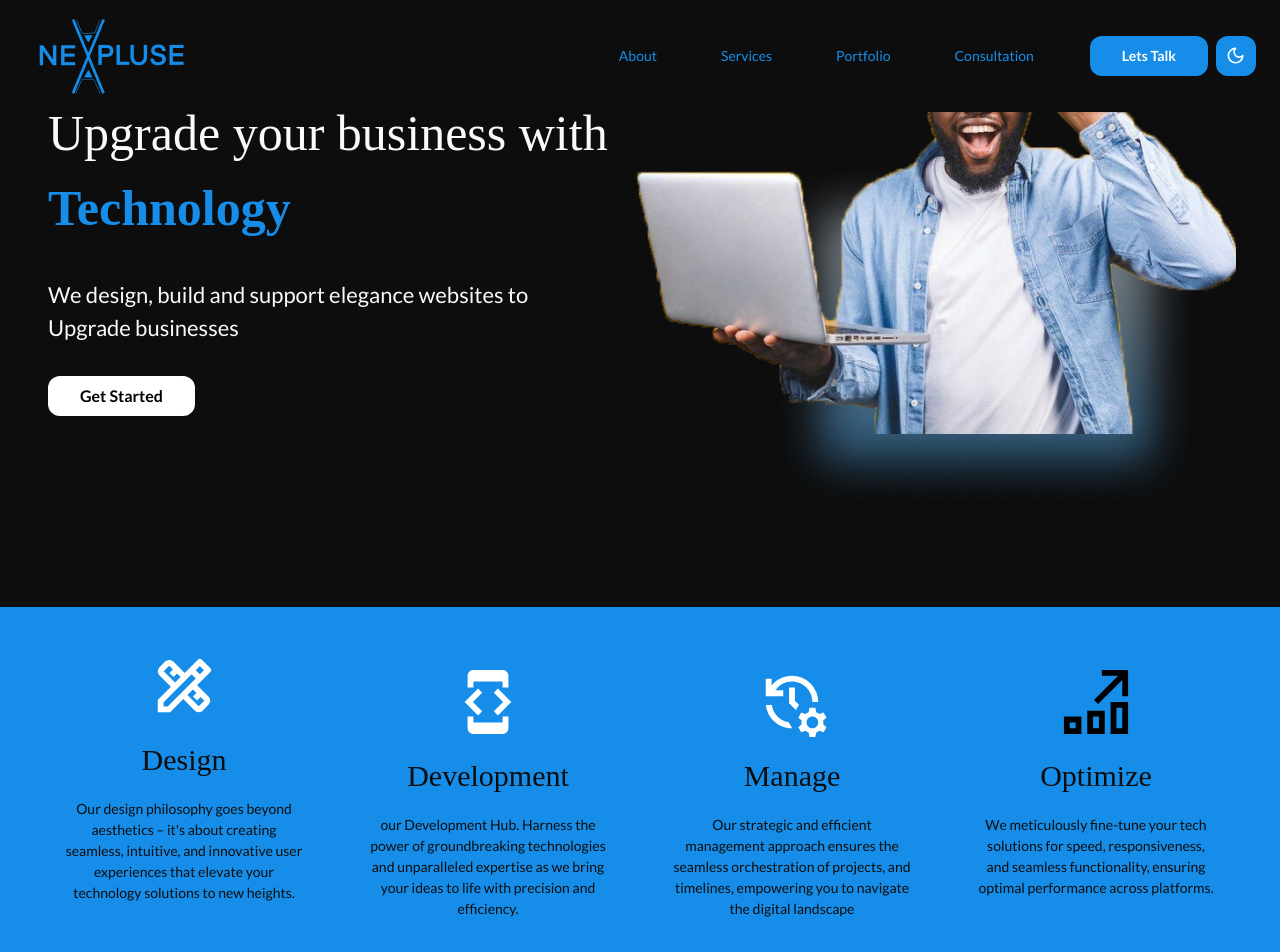
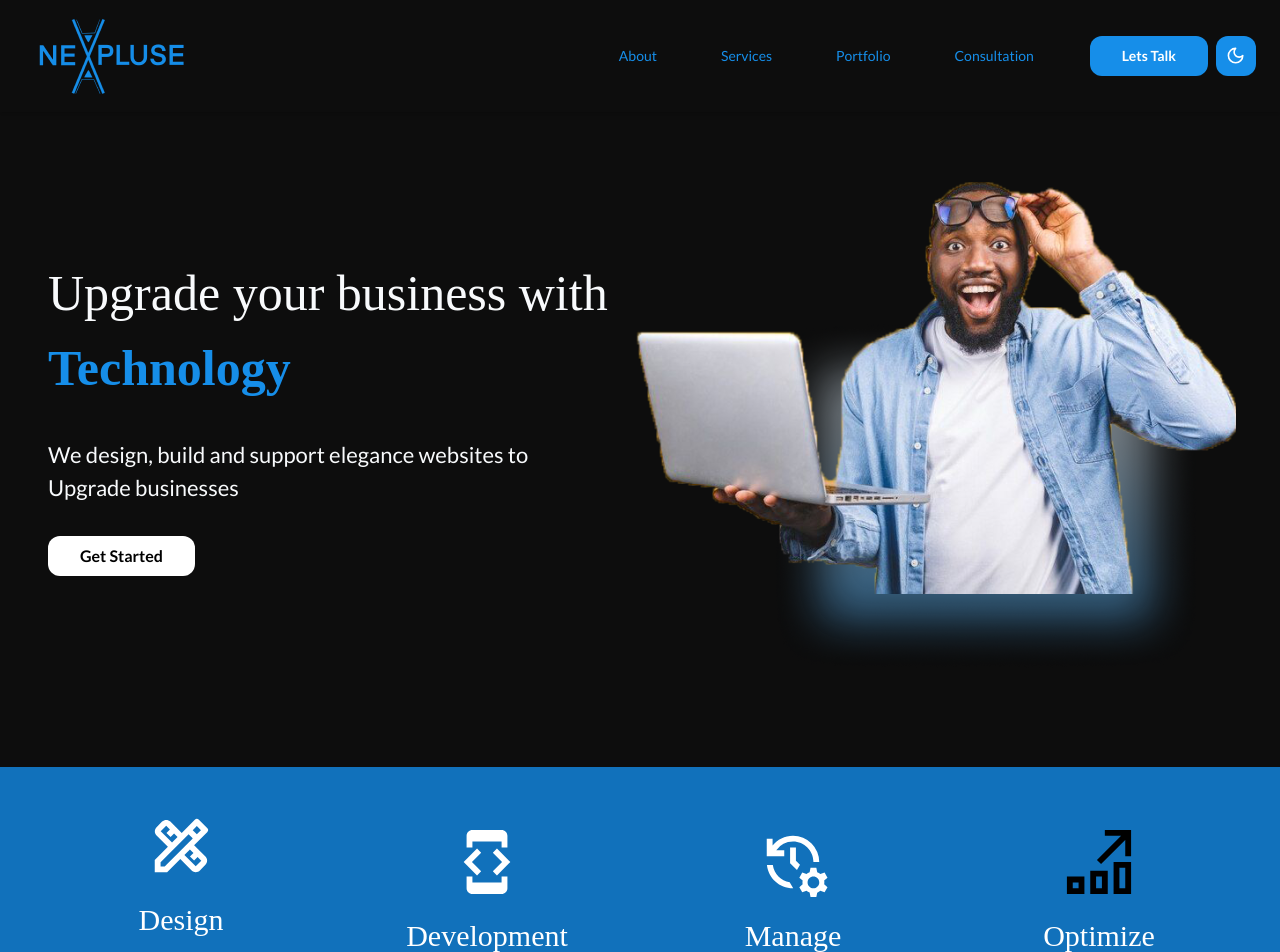
Before and after one commit to NexaPluse/NexaPluse, a React (Vite) app: page / in a window 1280 px wide. Shown: the top 952 px of the page. Built offline with nearby package versions, Linux system fonts and the light colour scheme; a web font is replaced by a local one.

Commit message:
Merge of Sections

```diff
--- a/src/containers/about/index.tsx
+++ b/src/containers/about/index.tsx
@@ -7,67 +7,61 @@ import { GrOptimize } from "react-icons/gr";
 
 export default function AboutUs() {
   return (
-    <section className="container bg-primary mt-24" id="about-us">
-      <div className="">
-        <div className="flex flex-col space-y-4 sm:grid sm:grid-cols-2 lg:grid lg:grid-cols-4 py-8">
-          <div className="flex flex-col   text-center px-6 cursor-pointer hover:bg-[#42a4ee] rounded-lg duration-500 ease-out hover:shadow-2xl ">
+    <section className="bg-secondary scroll-m-20 mt-24 w-full" id="about-us">
+      <div className="container">
+        <div className="flex flex-col gap-2 space-y-4 sm:grid sm:grid-cols-2 lg:grid lg:grid-cols-4 py-8">
+          <div className="flex flex-col transition-all duration-300   text-center px-6 cursor-pointer hover:bg-[#42a4ee] rounded-lg  ease-out hover:shadow-2xl ">
             <div className=" py-3 px-2 space-y-4 ">
               <MdOutlineDesignServices
                 size={70}
                 className="fill-white text-center mx-auto"
               />
-              <h2 className="font-heading text-[30px] text-background ">
-                Design
-              </h2>
-              <p className="text-[14px] text-background font-normal ">
+              <h2 className="font-heading text-[30px] text-white ">Design</h2>
+              <p className="text-[14px] text-white font-normal ">
                 Our design philosophy goes beyond aesthetics – it's about
                 creating seamless, intuitive, and innovative user experiences
                 that elevate your technology solutions to new heights.
               </p>
             </div>
           </div>
-          <div className="flex flex-col    text-center px-6 cursor-pointer hover:bg-[#42a4ee] rounded-lg duration-500 ease-out hover:shadow-2xl ">
+          <div className="flex flex-col transition-all duration-300   text-center px-6 cursor-pointer hover:bg-[#42a4ee] rounded-lg  ease-out hover:shadow-2xl ">
             <div className="py-3 px-2 space-y-4">
               <MdOutlineDeveloperMode
                 size={70}
                 className="fill-white text-center mx-auto"
               />
-              <h2 className="font-heading text-[30px] text-background ">
+              <h2 className="font-heading text-[30px] text-white ">
                 Development
               </h2>
-              <p className="text-[14px] text-background font-normal ">
+              <p className="text-[14px] text-white font-normal ">
                 our Development Hub. Harness the power of groundbreaking
                 technologies and unparalleled expertise as we bring your ideas
                 to life with precision and efficiency.
               </p>
             </div>
           </div>
-          <div className="flex flex-col   text-center px-6 cursor-pointer hover:bg-[#42a4ee] rounded-lg duration-500 ease-out hover:shadow-2xl ">
+          <div className="flex flex-col transition-all duration-300  text-center px-6 cursor-pointer hover:bg-[#42a4ee] rounded-lg  ease-out hover:shadow-2xl ">
             <div className="py-3 px-2 space-y-4 ">
               <MdOutlineManageHistory
                 size={70}
                 className="fill-white text-center mx-auto"
               />
-              <h2 className="font-heading text-[30px] text-background ">
-                Manage
-              </h2>
-              <p className="text-[14px] text-background font-normal ">
+              <h2 className="font-heading text-[30px] text-white ">Manage</h2>
+              <p className="text-[14px] text-white font-normal ">
                 Our strategic and efficient management approach ensures the
                 seamless orchestration of projects, and timelines, empowering
                 you to navigate the digital landscape
               </p>
             </div>
           </div>
-          <div className="flex flex-col    text-center px-6 cursor-pointer hover:bg-[#42a4ee] rounded-lg duration-500 ease-out hover:shadow-2xl ">
+          <div className="flex flex-col transition-all duration-300   text-center px-6 cursor-pointer hover:bg-[#42a4ee] rounded-lg  ease-out hover:shadow-2xl ">
             <div className="py-3 px-2 space-y-4">
               <GrOptimize
                 size={70}
                 className="fill-white stroke-white text-center mx-auto"
               />
-              <h2 className="font-heading text-[30px] text-background ">
-                Optimize
-              </h2>
-              <p className="text-[14px] text-background font-normal ">
+              <h2 className="font-heading text-[30px] text-white ">Optimize</h2>
+              <p className="text-[14px] text-white font-normal ">
                 We meticulously fine-tune your tech solutions for speed,
                 responsiveness, and seamless functionality, ensuring optimal
                 performance across platforms.
--- a/src/containers/consultation/index.tsx
+++ b/src/containers/consultation/index.tsx
@@ -16,7 +16,7 @@ export default function Consultation() {
           {consultations.map((consultation, index) => (
             <div
               key={index}
-              className="flex flex-col gap-4 items-center p-8 rounded-xl shadow-box w-[300px] h-[300px] text-2xl text-center text-primary"
+              className="flex flex-col gap-4 items-center p-8 rounded-xl transition-all duration-300 hover:shadow-box dark:hover:shadow-boxDark w-[300px] h-[300px] text-2xl text-center text-primary"
             >
               {consultation.icon}
               <p>{consultation.text}</p>
--- a/src/containers/hero/index.tsx
+++ b/src/containers/hero/index.tsx
@@ -4,7 +4,7 @@ import { Button } from "@/components/ui/button";
 export default function Hero() {
   return (
     <section className="container" id="hero">
-      <div className="flex flex-row justify-evenly max-h-[600px] items-center ">
+      <div className="flex flex-row mt-40 justify-evenly max-h-[600px] items-center ">
         <div className="flex flex-col  space-y-4 md:space-y-8 px-0   lg:px-4 text-center sm:text-start ">
           <h1 className="font-heading text-foreground text-[24px] md:text-[38px] lg:text-[50px]">
             Upgrade your business with{" "}
@@ -19,7 +19,7 @@ export default function Hero() {
             <img src={heroImg} alt="Image here" />
           </div>
           <div className="mt-8 mx-auto sm:mx-0">
-            <a href="#pricing">
+            <a href="#consultation">
               <Button>
                 <h5 className="text-[12px] md:text-[16px]"> Get Started</h5>
               </Button>
--- a/tailwind.config.js
+++ b/tailwind.config.js
@@ -40,6 +40,7 @@ module.exports = {
       },
       boxShadow: {
         box: "2px 6px 10px 0px rgba(0, 0, 0, 0.15)",
+        boxDark: "2px 6px 10px 0px rgba(21, 140, 231, 1)",
       },
       borderRadius: {
         lg: "var(--radius)",
```
